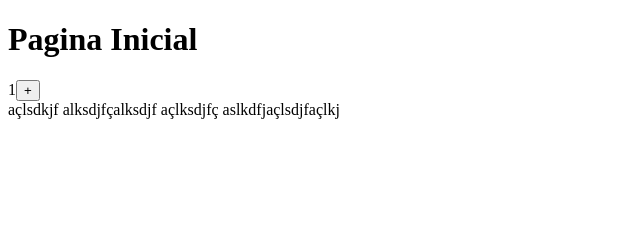
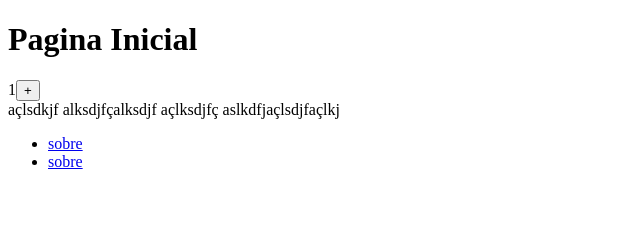
Before and after one commit to adilsondias2018/primeironext, a Next.js app: page / in a window 1280 px wide. Shown: the top 225 px of the page, without its empty margins (0-640 px from the left). Built offline with nearby package versions, Linux system fonts and the light colour scheme.

Commit message:
chore: pagina contato

```diff
--- a/pages/index.js
+++ b/pages/index.js
@@ -16,6 +16,15 @@ function Home() {
       </button>
 
       <div>açlsdkjf alksdjfçalksdjf açlksdjfç aslkdfjaçlsdjfaçlkj</div>
+
+      <ul>
+        <li>
+          <a href="/sobre">sobre</a>
+        </li>
+        <li>
+          <a href="/contato">sobre</a>
+        </li>
+      </ul>
     </div>
   );
 }
--- a/pages/sobre.js
+++ b/pages/sobre.js
@@ -1,6 +1,6 @@
 import { useState } from "react";
 
-function sobre() {
+function Sobre() {
   const [counter, setCounter] = useState(1);
 
   function contador() {
@@ -12,7 +12,7 @@ function sobre() {
       <h1>Sobre</h1>
       {counter}
       <button type="button" onClick={contador}>
-        +
+        <h1>+</h1>
       </button>
 
       <div>Sobre askljd fçalksjd flasdjfçlasdkj</div>
@@ -22,4 +22,4 @@ function sobre() {
   );
 }
 
-export default sobre;
+export default Sobre;
```
Also changed, not shown: pages/contato.js (added, +9 -0 lines).
